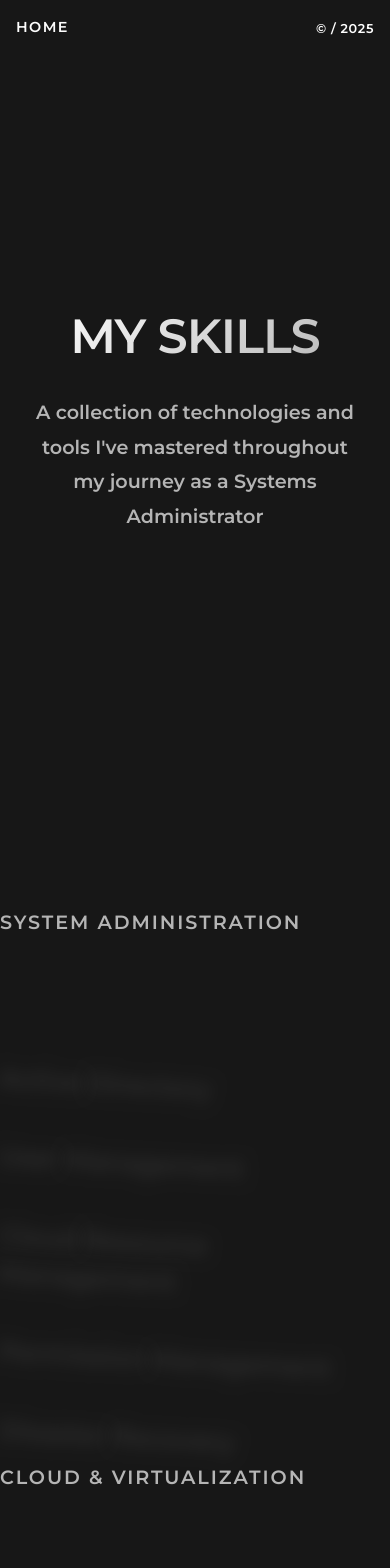
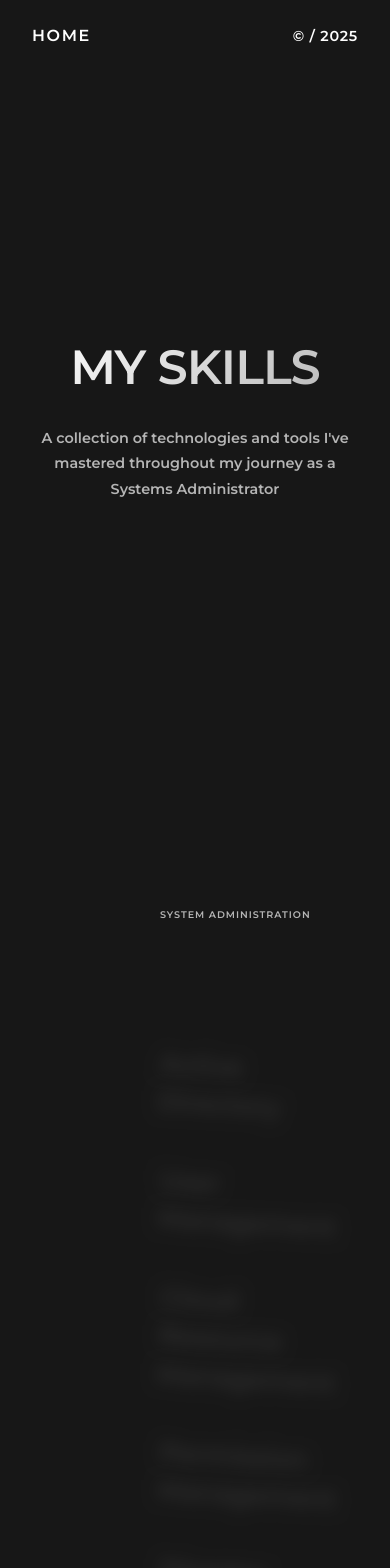
Before and after one commit to sutha06/portfolio-website, a React (Vite) app: page /skills in a window 390 px wide. Shown: the top 1568 px of the page. Built offline with nearby package versions, Linux system fonts and the light colour scheme.

Commit message:
changes made, about me still needs to be resized

```diff
--- a/src/components/NavBar.css
+++ b/src/components/NavBar.css
@@ -6,7 +6,7 @@
   display: flex;
   justify-content: space-between;
   align-items: center;
-  padding: 3rem 5rem;
+  padding: clamp(1.5rem, 3vw, 3rem) clamp(2rem, 5vw, 5rem);
   z-index: 1000;
   background: transparent;
   max-width: 100%;
@@ -25,7 +25,7 @@
 .home-link {
   color: #fefefe;
   text-decoration: none;
-  font-size: 1.8rem;
+  font-size: clamp(1rem, 1.8vw, 1.8rem);
   font-weight: 500;
   font-family: "Montserrat", sans-serif;
   letter-spacing: 0.1em;
@@ -37,7 +37,7 @@
 }
 
 .navbar-logo img {
-  height: 120px;
+  height: clamp(60px, 12vw, 120px);
   width: auto;
   object-fit: contain;
   transition: opacity 0.3s ease;
@@ -50,7 +50,7 @@
 .navbar-links {
   display: flex;
   align-items: center;
-  gap: 4rem;
+  gap: clamp(1.5rem, 4vw, 4rem);
   position: absolute;
   left: 50%;
   transform: translateX(-50%);
@@ -59,7 +59,7 @@
 .nav-link {
   color: #b5b5b5;
   text-decoration: none;
-  font-size: 1.5rem;
+  font-size: clamp(0.85rem, 1.5vw, 1.5rem);
   font-weight: 500;
   font-family: "Montserrat", sans-serif;
   letter-spacing: 0.1em;
@@ -77,150 +77,24 @@
 
 .navbar-copyright span {
   color: #fefefe;
-  font-size: 1.6rem;
+  font-size: clamp(0.9rem, 1.6vw, 1.6rem);
   font-weight: 300;
   font-family: "Montserrat", sans-serif;
   letter-spacing: 0.05em;
   white-space: nowrap;
 }
 
-/* Large Laptop/Desktop - 1366px to 1920px */
-@media (max-width: 1366px) {
-  .navbar {
-    padding: 2.5rem 4rem;
-  }
-
-  .navbar-logo img {
-    height: 100px;
-  }
-
-  .home-link {
-    font-size: 1.6rem;
-  }
-
-  .navbar-links {
-    gap: 3rem;
-  }
-
-  .nav-link {
-    font-size: 1.3rem;
-  }
-
-  .navbar-copyright span {
-    font-size: 1.4rem;
-  }
-}
-
-/* MacBook Pro 14" and similar - 1024px to 1366px */
-@media (max-width: 1024px) {
-  .navbar {
-    padding: 2rem 3rem;
-  }
-
-  .navbar-logo img {
-    height: 80px;
-  }
-
-  .home-link {
-    font-size: 1.4rem;
-  }
-
-  .navbar-links {
-    gap: 2.5rem;
-  }
-
-  .nav-link {
-    font-size: 1.1rem;
-  }
-
-  .navbar-copyright span {
-    font-size: 1.2rem;
-  }
-}
-
-/* Small Laptop - 768px to 1024px */
-@media (max-width: 768px) {
-  .navbar {
-    padding: 1.5rem 2rem;
-  }
-
-  .navbar-logo img {
-    height: 60px;
-  }
-
-  .home-link {
-    font-size: 1.2rem;
-  }
-
-  .navbar-links {
-    gap: 2rem;
-  }
-
-  .nav-link {
-    font-size: 0.95rem;
-  }
-
-  .navbar-copyright span {
-    font-size: 1rem;
-  }
-}
-
-/* iPad Pro and tablets - 600px to 768px */
-@media (max-width: 600px) {
-  .navbar {
-    padding: 1.5rem 1.5rem;
-  }
-
-  .navbar-logo img {
-    height: 50px;
-  }
-
-  .home-link {
-    font-size: 1rem;
-  }
-
-  .navbar-links {
-    gap: 1.5rem;
-  }
-
-  .nav-link {
-    font-size: 0.85rem;
-  }
-
-  .navbar-copyright span {
-    font-size: 0.9rem;
-  }
-}
-
-/* Mobile - 480px and below */
+/* Mobile adjustments - only for layout changes */
 @media (max-width: 480px) {
   .navbar {
-    padding: 1rem 1rem;
     flex-wrap: wrap;
-  }
-
-  .navbar-logo img {
-    height: 40px;
-  }
-
-  .home-link {
-    font-size: 0.9rem;
   }
 
   .navbar-links {
     position: static;
     transform: none;
-    gap: 1rem;
     flex: 1;
     justify-content: center;
     margin: 0 0.5rem;
   }
-
-  .nav-link {
-    font-size: 0.7rem;
-  }
-
-  .navbar-copyright span {
-    font-size: 0.8rem;
-  }
 }
--- a/src/pages/Contact.jsx
+++ b/src/pages/Contact.jsx
@@ -19,7 +19,7 @@ const Contact = () => {
         style={{
           display: "grid",
           gridTemplateColumns: "50% 50%",
-          padding: "0 6rem",
+          padding: "0 clamp(3rem, 6vw, 6rem)",
           gap: "2rem",
           maxWidth: "100%",
           height: "100vh",
@@ -33,15 +33,15 @@ const Contact = () => {
             flexDirection: "column",
             justifyContent: "center",
             color: "#fefefe",
-            paddingLeft: "2rem",
+            paddingLeft: "clamp(0rem, 2vw, 2rem)",
           }}
         >
           <h1
             style={{
-              fontSize: "10rem",
+              fontSize: "clamp(4rem, 10vw, 10rem)",
               fontWeight: "700",
               lineHeight: "1.2",
-              marginBottom: "4rem",
+              marginBottom: "clamp(2rem, 4vw, 4rem)",
               fontFamily: "Montserrat, sans-serif",
               letterSpacing: "-0.02em",
               marginTop: "-3rem",
@@ -55,8 +55,8 @@ const Contact = () => {
 
           <p
             style={{
-              fontSize: "1.3rem",
-              marginBottom: "3rem",
+              fontSize: "clamp(0.9rem, 1.3vw, 1.3rem)",
+              marginBottom: "clamp(1.5rem, 3vw, 3rem)",
               fontFamily: "Montserrat, sans-serif",
               fontWeight: "400",
               lineHeight: "1.8",
@@ -78,7 +78,7 @@ const Contact = () => {
             <div>
               <span
                 style={{
-                  fontSize: "1.3rem",
+                  fontSize: "clamp(0.9rem, 1.3vw, 1.3rem)",
                   fontFamily: "Montserrat, sans-serif",
                   fontWeight: "400",
                   color: "#b5b5b5",
@@ -89,7 +89,7 @@ const Contact = () => {
               <a
                 href="mailto:SUTHAKARAN.SIVA0601@GMAIL.COM"
                 style={{
-                  fontSize: "1.3rem",
+                  fontSize: "clamp(0.9rem, 1.3vw, 1.3rem)",
                   fontFamily: "Montserrat, sans-serif",
                   fontWeight: "400",
                   color: "#fefefe",
@@ -110,7 +110,7 @@ const Contact = () => {
             <div>
               <span
                 style={{
-                  fontSize: "1.3rem",
+                  fontSize: "clamp(0.9rem, 1.3vw, 1.3rem)",
                   fontFamily: "Montserrat, sans-serif",
                   fontWeight: "400",
                   color: "#b5b5b5",
@@ -121,7 +121,7 @@ const Contact = () => {
               <a
                 href="tel:+14167107465"
                 style={{
-                  fontSize: "1.3rem",
+                  fontSize: "clamp(0.9rem, 1.3vw, 1.3rem)",
                   fontFamily: "Montserrat, sans-serif",
                   fontWeight: "400",
                   color: "#fefefe",
@@ -148,9 +148,9 @@ const Contact = () => {
             flexDirection: "column",
             justifyContent: "flex-end",
             alignItems: "flex-end",
-            gap: "2rem",
-            paddingRight: "6rem",
-            paddingBottom: "6rem",
+            gap: "clamp(0.8rem, 1.5vw, 2rem)",
+            paddingRight: "clamp(3rem, 5vw, 6rem)",
+            paddingBottom: "clamp(4rem, 5vw, 6rem)",
             height: "100%",
           }}
         >
@@ -158,9 +158,7 @@ const Contact = () => {
           <FlipLink href="https://www.linkedin.com/in/suthasiv/">
             LINKEDIN
           </FlipLink>
-          <FlipLink href="https://tryhackme.com/p/Sutha">
-            TRYHACKME
-          </FlipLink>
+          <FlipLink href="https://tryhackme.com/p/Sutha">TRYHACKME</FlipLink>
         </div>
       </div>
     </div>
@@ -183,7 +181,7 @@ const FlipLink = ({ children, href }) => {
         display: "block",
         overflow: "hidden",
         whiteSpace: "nowrap",
-        fontSize: "7rem",
+        fontSize: "clamp(2.5rem, 5.5vw, 7rem)",
         fontWeight: "700",
         textTransform: "uppercase",
         fontFamily: "Montserrat, sans-serif",
--- a/src/pages/Projects.jsx
+++ b/src/pages/Projects.jsx
@@ -56,7 +56,8 @@ const Projects = () => {
         style={{
           maxWidth: "1600px",
           margin: "0 auto",
-          padding: "14rem 6rem 6rem 6rem",
+          padding:
+            "14rem clamp(8rem, 14vw, 14rem) 6rem clamp(8rem, 14vw, 14rem)",
           color: "#fefefe",
           minHeight: "100vh",
         }}
@@ -174,95 +175,27 @@ const Projects = () => {
       </section>
 
       <style>{`
-  @media (min-width: 2560px) {
-          .projects-section {
-            padding: 16rem 8rem 8rem 8rem !important;
-          }
   .projects-title {
-            font-size: 5rem !important;
-          }
-          .project-title {
-            font-size: 2.5rem !important;
-          }
-          .project-description {
-            font-size: 1.3rem !important;
-          }
-          .project-link {
-            font-size: 1.2rem !important;
-          }
+    font-size: clamp(3rem, 4vw, 4rem) !important;
+    margin-bottom: clamp(3rem, 6vw, 6rem) !important;
   }
 
-        @media (max-width: 1440px) {
-          .projects-section {
-            padding: 12rem 5rem 5rem 5rem !important;
-          }
-          .projects-title {
-            font-size: 3.8rem !important;
-          }
-          .project-title {
-            font-size: 1.9rem !important;
-          }
-          .project-description {
-            font-size: 0.98rem !important;
-          }
+  .project-item {
+    padding: clamp(1rem, 1.5vw, 1.5rem) 0 clamp(2rem, 3vw, 3rem) 0 !important;
+    margin-bottom: clamp(2rem, 3vw, 3rem) !important;
   }
 
-        @media (max-width: 1366px) {
-          .projects-section {
-            padding: 11rem 4rem 4rem 4rem !important;
-          }
-          .projects-title {
-            font-size: 3.5rem !important;
-            margin-bottom: 4rem !important;
-          }
   .project-title {
-            font-size: 1.8rem !important;
-          }
-          .project-description {
-            font-size: 0.95rem !important;
-          }
-          .project-link {
-            font-size: 0.95rem !important;
-          }
+    font-size: clamp(1.5rem, 2vw, 2rem) !important;
+    margin-bottom: clamp(0.5rem, 0.75vw, 0.75rem) !important;
   }
 
-        @media (max-width: 1280px) {
-          .projects-section {
-            padding: 10rem 3.5rem 4rem 3.5rem !important;
-          }
-          .projects-title {
-            font-size: 3.3rem !important;
-          }
-          .project-title {
-            font-size: 1.7rem !important;
-          }
   .project-description {
-            font-size: 0.92rem !important;
-          }
+    font-size: clamp(0.88rem, 1vw, 1rem) !important;
   }
 
-        @media (max-width: 1024px) {
-          .projects-section {
-            padding: 9rem 3rem 3rem 3rem !important;
-          }
-          .projects-title {
-            font-size: 3rem !important;
-            margin-bottom: 3rem !important;
-          }
-          .project-item {
-            padding: 1rem 0 2rem 0 !important;
-            margin-bottom: 2rem !important;
-          }
-          .project-title {
-            font-size: 1.5rem !important;
-            margin-bottom: 0.5rem !important;
-          }
-          .project-description {
-            font-size: 0.88rem !important;
-          }
   .project-link {
-            font-size: 0.9rem !important;
-          }
+    font-size: clamp(0.9rem, 1vw, 1rem) !important;
   }
 `}</style>
     </div>
--- a/src/pages/Skills.jsx
+++ b/src/pages/Skills.jsx
@@ -182,6 +182,7 @@ const Skills = () => {
 
       {/* Hero Section */}
       <div
+        className="skills-hero"
         style={{
           height: "100vh",
           display: "flex",
@@ -199,6 +200,7 @@ const Skills = () => {
           }}
         >
           <h1
+            className="skills-title"
             style={{
               fontSize: "clamp(3rem, 8vw, 6rem)",
               fontWeight: "700",
@@ -214,8 +216,9 @@ const Skills = () => {
             MY SKILLS
           </h1>
           <p
+            className="skills-subtitle"
             style={{
-              fontSize: "1.2rem",
+              fontSize: "clamp(0.9rem, 1.5vw, 1.2rem)",
               lineHeight: "1.8",
               color: "#b5b5b5",
               fontFamily: "Montserrat, sans-serif",
@@ -269,19 +272,20 @@ const Skills = () => {
 
       {/* Skills List Section */}
       <div
+        className="skills-list-section"
         style={{
-          maxWidth: "1400px",
+          maxWidth: "1600px",
           margin: "0 auto",
-          paddingTop: "4rem",
-          paddingBottom: "15vh",
+          padding: "4rem clamp(3rem, 6vw, 6rem) 15vh clamp(10rem, 16vw, 16rem)",
           position: "relative",
         }}
       >
         {categories.map((category, catIndex) => (
           <div key={catIndex} style={{ marginBottom: "4rem" }}>
             <h3
+              className="category-title"
               style={{
-                fontSize: "1.2rem",
+                fontSize: "clamp(0.6rem, 0.75vw, 0.9rem)",
                 fontWeight: "600",
                 color: "#b5b5b5",
                 fontFamily: "Montserrat, sans-serif",
@@ -293,7 +297,12 @@ const Skills = () => {
             </h3>
 
             <div
-              style={{ fontSize: "2rem", lineHeight: "2", color: "#b5b5b5" }}
+              className="skill-names"
+              style={{
+                fontSize: "clamp(0.9rem, 2.2vw, 3rem)",
+                lineHeight: "1.4",
+                color: "#b5b5b5",
+              }}
             >
               {skillsData
                 .filter((skill) => skill.category === category)
```
Lines whose indentation alone changed are shown as unchanged.
